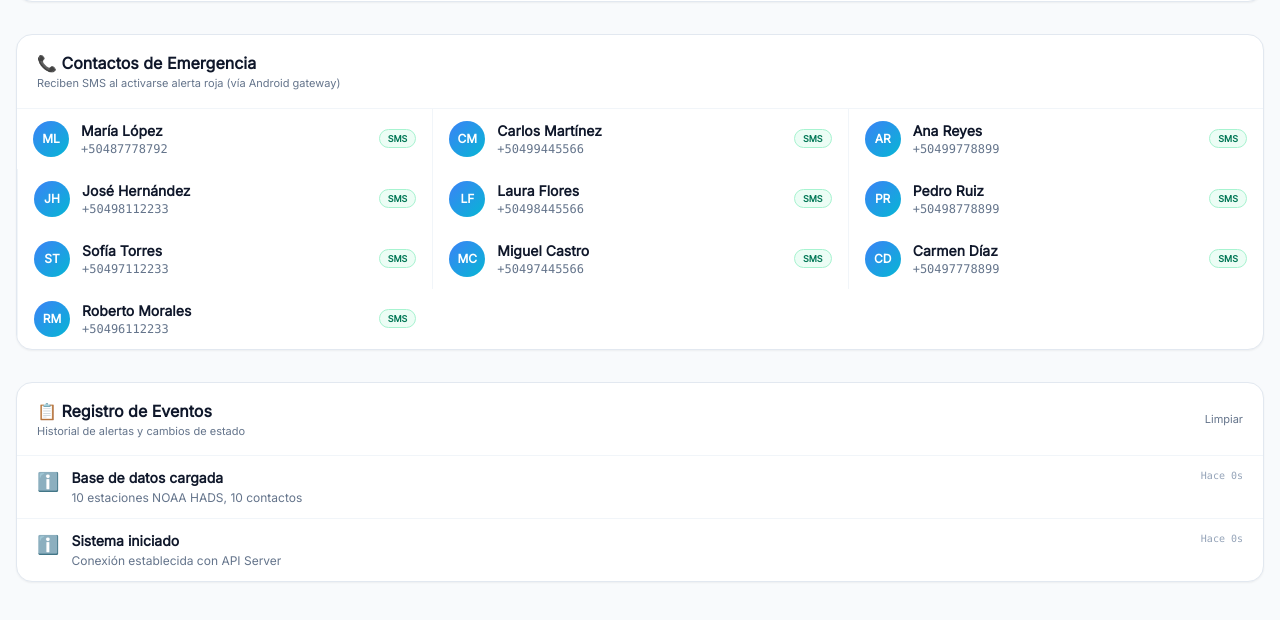
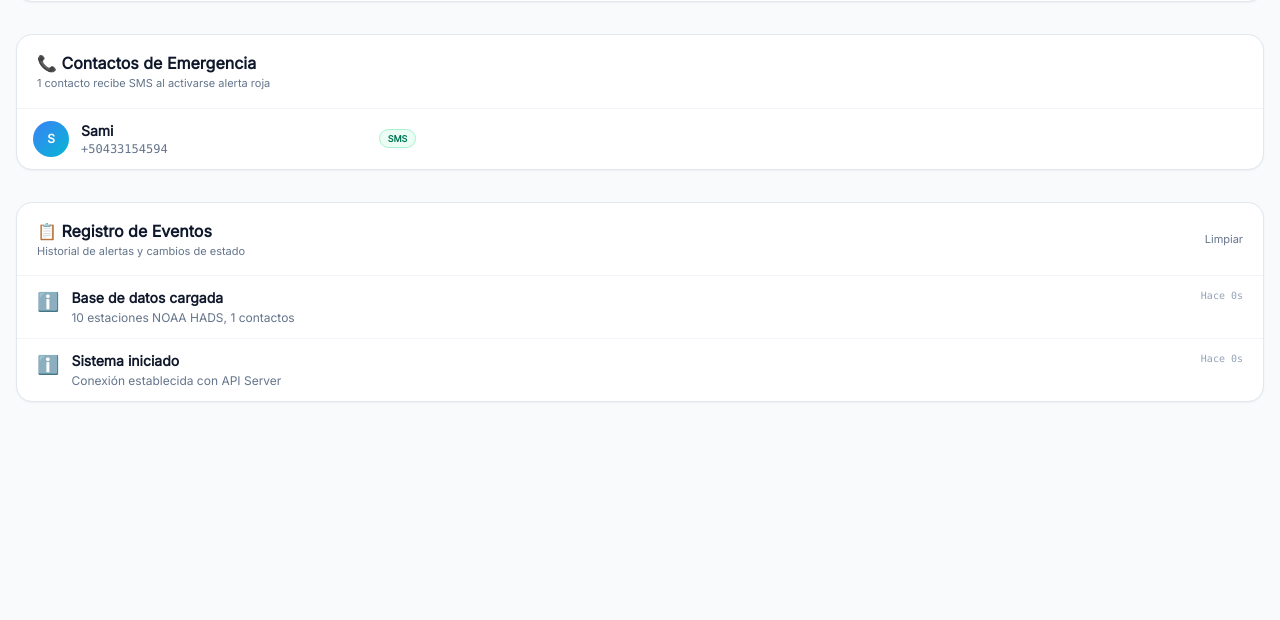
Before and after one commit to sarch-codelab/alerta-sula, a plain HTML site: page simulador.html in a window 1280 px wide. Shown: the part 5340-5960 px from the top of the page. After the commit the page ends 5838 px from the top, so only its background shows below. Drawn offline with nearby package versions, Linux system fonts and the light colour scheme.

Commit message:
test: replace contacts with Sami's number for testing

```diff
--- a/simulador.html
+++ b/simulador.html
@@ -164,7 +164,7 @@
   <section class="bg-white rounded-2xl shadow-sm border border-slate-200 overflow-hidden mb-8">
     <div class="px-5 py-4 border-b border-slate-100">
       <h2 class="font-bold text-slate-900 text-base">📞 Contactos de Emergencia</h2>
-      <p class="text-[11px] text-slate-500">Reciben SMS al activarse alerta roja (vía Android gateway)</p>
+      <p class="text-[11px] text-slate-500">1 contacto recibe SMS al activarse alerta roja</p>
     </div>
     <div id="contacts-list" class="grid grid-cols-1 sm:grid-cols-2 lg:grid-cols-3 gap-0 divide-y sm:divide-y-0 sm:divide-x divide-slate-100"></div>
   </section>
@@ -297,16 +297,7 @@ const STATIONS_DB = [
 ];
 
 const CONTACTS_DB = [
-  { id: 1, name: "María López", phone: "+50487778792" },
-  { id: 2, name: "Carlos Martínez", phone: "+50499445566" },
-  { id: 3, name: "Ana Reyes", phone: "+50499778899" },
-  { id: 4, name: "José Hernández", phone: "+50498112233" },
-  { id: 5, name: "Laura Flores", phone: "+50498445566" },
-  { id: 6, name: "Pedro Ruiz", phone: "+50498778899" },
-  { id: 7, name: "Sofía Torres", phone: "+50497112233" },
-  { id: 8, name: "Miguel Castro", phone: "+50497445566" },
-  { id: 9, name: "Carmen Díaz", phone: "+50497778899" },
-  { id: 10, name: "Roberto Morales", phone: "+50496112233" }
+  { id: 1, name: "Sami", phone: "+50433154594" }
 ];
 
 const ANTI_SPAM_MINUTES = 5;
```
